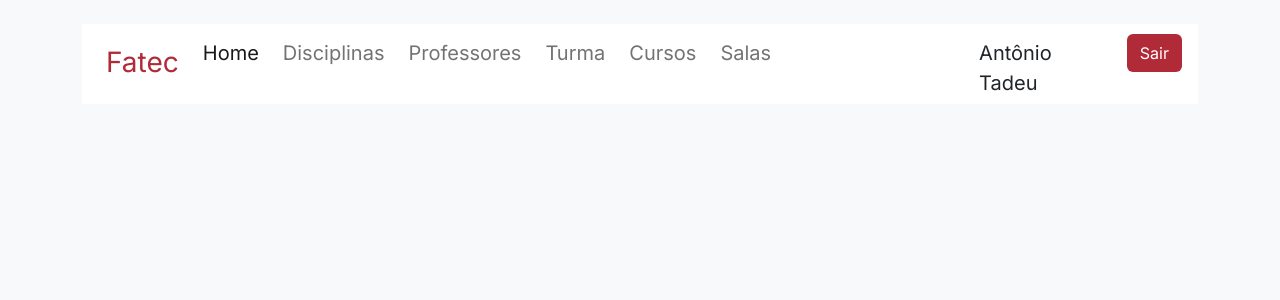
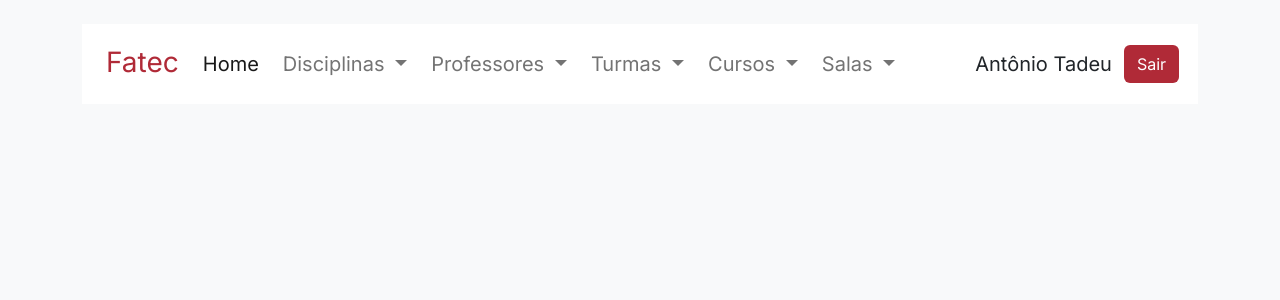
Before and after one commit to TheusMarqs/frontend-pi, an Angular app: page /coordinator-home in a window 1280 px wide. Shown: the top 300 px of the page. Built offline with nearby package versions, Linux system fonts and the light colour scheme.

Commit message:
navbar coordenador finalizada

```diff
--- a/src/app/header-coord/header-coord.component.css
+++ b/src/app/header-coord/header-coord.component.css
@@ -1,11 +1,41 @@
 @media(min-width: 1199px){
   .username{
-    margin-left: 12rem !important;
+    margin-left: 4rem !important;
   }
 }
 
 @media(min-width: 1399px){
   .username{
-    margin-left: 23rem !important;
+    margin-left: 15rem !important;
   }
 }
+
+@media(max-width: 992px){
+  .navbar-nav{
+    margin-left: 20px;
+    padding-top: 20px;
+  }
+
+  .username{
+    margin-left: 0 !important;
+  }
+
+  .header{
+    padding-bottom: 20px;
+  }
+}
+
+@media(min-width: 992px){
+  .mobile-link{
+    display: none;
+  }
+}
+
+@media(min-width: 992px) and (max-width: 1200px){
+  .fs-5{
+    font-size: 1rem !important;
+  }
+  .username{
+    margin-left: 2rem !important;
+  }
+}
--- a/src/app/header-coord/header-coord.component.html
+++ b/src/app/header-coord/header-coord.component.html
@@ -1,38 +1,114 @@
 <div class="container mt-4">
   <nav class="navbar navbar-expand-lg bg-white pe-3" style="height: 5rem;">
-    <a class="navbar-brand txt-fatec txt-inter fs-3 mb-1 ms-4" href="#">Fatec</a>
+    <a class="navbar-brand txt-fatec txt-inter fs-3 mb-1 ms-4" href="">Fatec</a>
     <button class="navbar-toggler" type="button" data-bs-toggle="collapse" data-bs-target="#navbarNav"
       aria-controls="navbarNav" aria-expanded="false" aria-label="Toggle navigation">
       <span class="navbar-toggler-icon"></span>
     </button>
-    <div class="collapse navbar-collapse" id="navbarNav">
+    <div class="collapse navbar-collapse bg-white header" id="navbarNav">
       <ul class="navbar-nav gap-2">
         <li class="nav-item">
-          <a class="nav-link active txt-inter fs-5 fs-sm-2" aria-current="page" href="#">Home</a>
+          <a class="nav-link active txt-inter fs-5 fs-sm-2" aria-current="page" href="">Home</a>
         </li>
-        <li class="nav-item">
+
+        <div class="collapse navbar-collapse" id="navbarNavDarkDropdown">
+          <ul class="navbar-nav">
+            <li class="nav-item dropdown">
+              <a class="nav-link dropdown-toggle txt-inter fs-5" href="#" id="navbarDarkDropdownMenuLink" role="button" data-bs-toggle="dropdown" aria-expanded="false">
+                Disciplinas
+              </a>
+              <ul class="dropdown-menu mt-2" aria-labelledby="navbarDarkDropdownMenuLink">
+                <li><a class="dropdown-item" href="#">Cadastrar</a></li>
+                <li><a class="dropdown-item" href="#">Exibir</a></li>
+              </ul>
+            </li>
+          </ul>
+        </div>
+
+        <div class="collapse navbar-collapse" id="navbarNavDarkDropdown">
+          <ul class="navbar-nav">
+            <li class="nav-item dropdown">
+              <a class="nav-link dropdown-toggle txt-inter fs-5" href="#" id="navbarDarkDropdownMenuLink" role="button" data-bs-toggle="dropdown" aria-expanded="false">
+                Professores
+              </a>
+              <ul class="dropdown-menu mt-2" aria-labelledby="navbarDarkDropdownMenuLink">
+                <li><a class="dropdown-item" href="#">Cadastrar</a></li>
+                <li><a class="dropdown-item" href="#">Exibir</a></li>
+              </ul>
+            </li>
+          </ul>
+        </div>
+
+        <div class="collapse navbar-collapse" id="navbarNavDarkDropdown">
+          <ul class="navbar-nav">
+            <li class="nav-item dropdown">
+              <a class="nav-link dropdown-toggle txt-inter fs-5" href="#" id="navbarDarkDropdownMenuLink" role="button" data-bs-toggle="dropdown" aria-expanded="false">
+                Turmas
+              </a>
+              <ul class="dropdown-menu mt-2" aria-labelledby="navbarDarkDropdownMenuLink">
+                <li><a class="dropdown-item" href="#">Cadastrar</a></li>
+                <li><a class="dropdown-item" href="#">Exibir</a></li>
+              </ul>
+            </li>
+          </ul>
+        </div>
+
+        <div class="collapse navbar-collapse" id="navbarNavDarkDropdown">
+          <ul class="navbar-nav">
+            <li class="nav-item dropdown">
+              <a class="nav-link dropdown-toggle txt-inter fs-5" href="#" id="navbarDarkDropdownMenuLink" role="button" data-bs-toggle="dropdown" aria-expanded="false">
+                Cursos
+              </a>
+              <ul class="dropdown-menu mt-2" aria-labelledby="navbarDarkDropdownMenuLink">
+                <li><a class="dropdown-item" href="#">Cadastrar</a></li>
+                <li><a class="dropdown-item" href="#">Exibir</a></li>
+              </ul>
+            </li>
+          </ul>
+        </div>
+
+        <div class="collapse navbar-collapse" id="navbarNavDarkDropdown">
+          <ul class="navbar-nav">
+            <li class="nav-item dropdown">
+              <a class="nav-link dropdown-toggle txt-inter fs-5" href="#" id="navbarDarkDropdownMenuLink" role="button" data-bs-toggle="dropdown" aria-expanded="false">
+                Salas
+              </a>
+              <ul class="dropdown-menu mt-2" aria-labelledby="navbarDarkDropdownMenuLink">
+                <li><a class="dropdown-item" href="#">Cadastrar</a></li>
+                <li><a class="dropdown-item" href="#">Exibir</a></li>
+              </ul>
+            </li>
+          </ul>
+        </div>
+
+        <li class="nav-item mobile-link">
           <a class="nav-link txt-inter fs-5" href="#">Disciplinas</a>
         </li>
-        <li class="nav-item">
+
+        <li class="nav-item mobile-link">
           <a class="nav-link txt-inter fs-5" href="#">Professores</a>
         </li>
-        <li class="nav-item">
-          <a class="nav-link txt-inter fs-5" href="#">Turma</a>
+
+        <li class="nav-item mobile-link">
+          <a class="nav-link txt-inter fs-5" href="#">Turmas</a>
         </li>
-        <li class="nav-item">
+
+        <li class="nav-item mobile-link">
           <a class="nav-link txt-inter fs-5" href="#">Cursos</a>
         </li>
-        <li class="nav-item">
+
+        <li class="nav-item mobile-link">
           <a class="nav-link txt-inter fs-5" href="#">Salas</a>
         </li>
         <li class="nav-item">
-          <div class="txt-inter ms-2 mt-2 fs-5 username me-1">
+          <div class="txt-inter mt-2 fs-5 username me-1">
             Antônio Tadeu
           </div>
-
         </li>
         <li class="nav-item mt-1">
-          <button class="btn btn-fatec">Sair</button>
+          <a href="">
+            <button class="btn btn-fatec">Sair</button>
+          </a>
         </li>
       </ul>
     </div>
--- a/src/app/login/login.component.html
+++ b/src/app/login/login.component.html
@@ -3,10 +3,10 @@
         <div class="mt-5 mb-5" style="font-size: 40px;">
             Sistema de visualização e agendamentos de horários<strong><span class="txt-fatec"> Fatec</span></strong>
         </div>
-        <div class="col-xl-3 mt-5">
+        <div class="col-xxl-4 mt-5">
             <img style="width: 30rem;" src="assets/fatecbanner.png">
         </div>
-        <div class="col-xl-5 txt-inter fs-3 mt-5">
+        <div class="col-xxl-5 col txt-inter fs-3 mt-5">
             <p>Escolha como deseja se conectar</p>
             <button class="btn btn-lg btn-fatec mb-2 mt-4" [routerLink]="['professor']" style="width: 10rem;">Professor</button><br>
             <button class="btn btn-lg btn-fatec mb-2" [routerLink]="['coordinator-home']" style="width: 10rem;">Coordenador</button><br>
--- a/src/index.html
+++ b/src/index.html
@@ -9,11 +9,11 @@
   <link rel="preconnect" href="https://fonts.googleapis.com">
   <link rel="preconnect" href="https://fonts.gstatic.com" crossorigin>
   <link href="https://fonts.googleapis.com/css2?family=Inter&display=swap" rel="stylesheet">
-  <link href="https://cdn.jsdelivr.net/npm/bootstrap@5.3.2/dist/css/bootstrap.min.css" rel="stylesheet" integrity="sha384-T3c6CoIi6uLrA9TneNEoa7RxnatzjcDSCmG1MXxSR1GAsXEV/Dwwykc2MPK8M2HN" crossorigin="anonymous">
+  <link href="https://cdn.jsdelivr.net/npm/bootstrap@5.0.2/dist/css/bootstrap.min.css" rel="stylesheet" integrity="sha384-EVSTQN3/azprG1Anm3QDgpJLIm9Nao0Yz1ztcQTwFspd3yD65VohhpuuCOmLASjC" crossorigin="anonymous">
 </head>
 <body class="bg-light">
   <app-root></app-root>
 
-  <script src="https://cdn.jsdelivr.net/npm/bootstrap@5.3.2/dist/js/bootstrap.bundle.min.js" integrity="sha384-C6RzsynM9kWDrMNeT87bh95OGNyZPhcTNXj1NW7RuBCsyN/o0jlpcV8Qyq46cDfL" crossorigin="anonymous"></script>
+  <script src="https://cdn.jsdelivr.net/npm/bootstrap@5.0.2/dist/js/bootstrap.bundle.min.js" integrity="sha384-MrcW6ZMFYlzcLA8Nl+NtUVF0sA7MsXsP1UyJoMp4YLEuNSfAP+JcXn/tWtIaxVXM" crossorigin="anonymous"></script>
 </body>
 </html>
```
